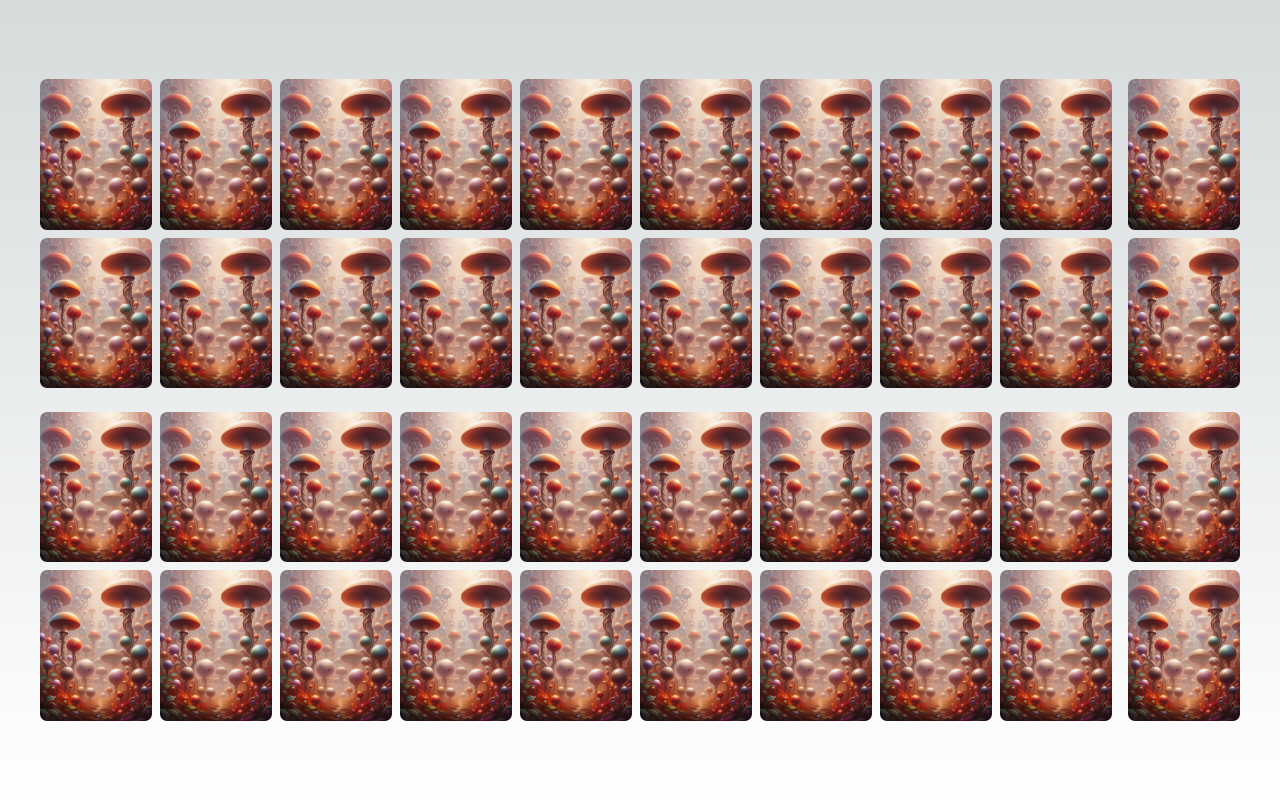
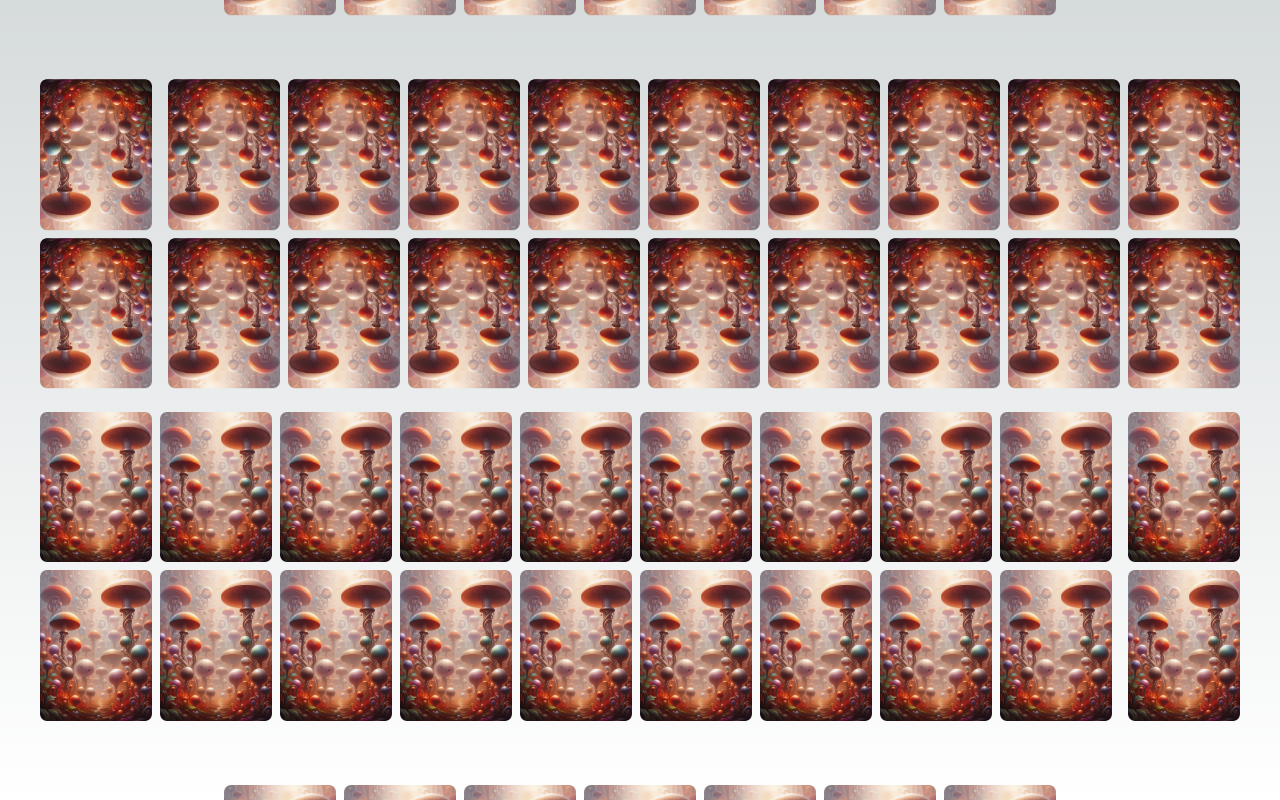
Before and after one commit to thebillington/learnerborn, a Next.js app: page /game in a window 1280 px wide. Built offline with nearby package versions, Linux system fonts and the light colour scheme; a web font is replaced by a local one.

Commit message:
Add player hand

```diff
--- a/app/game/gameboard.tsx
+++ b/app/game/gameboard.tsx
@@ -3,8 +3,8 @@ import PlayerMat from "./player-mat";
 export default function Gameboard() {
 	return (
 		<div className="flex flex-col gap-6">
-			<PlayerMat />
-			<PlayerMat />
+			<PlayerMat player={2} />
+			<PlayerMat player={1}/>
 		</div>
 	);
 }
--- a/app/game/page.tsx
+++ b/app/game/page.tsx
@@ -2,7 +2,7 @@ import Gameboard from "./gameboard";
 
 export default function Game() {
   return (
-    <div className="flex justify-center items-center w-screen h-screen">
+    <div className="flex justify-center items-center w-screen h-screen overflow-y-hidden">
       <Gameboard />
     </div>
   );
--- a/app/game/player-mat.tsx
+++ b/app/game/player-mat.tsx
@@ -1,8 +1,13 @@
 import CardSlot from "./card-slot";
 import CardZone from "./card-zone";
 
-export default function PlayerMat() {
+interface IPlayerMat {
+  player: 1 | 2;
+}
+
+export default function PlayerMat( props: IPlayerMat) {
   return (
+    <div className={`flex flex-col gap-16 ${props.player === 2 ? "rotate-180" : ''}`}>
       <div className="flex gap-4">
         <div id="play-area" className="flex flex-col gap-2">
           <CardZone cardSlots={10} />
@@ -12,7 +17,12 @@ export default function PlayerMat() {
           <Deck />
           <Discard />
         </div>
-    </div>);
+      </div>
+      <div id="hand" className="flex justify-center">
+        <CardZone cardSlots={7} />
+      </div>
+    </div>
+    );
 }
 
 function Deck() {
```
Lines whose indentation alone changed are shown as unchanged.
